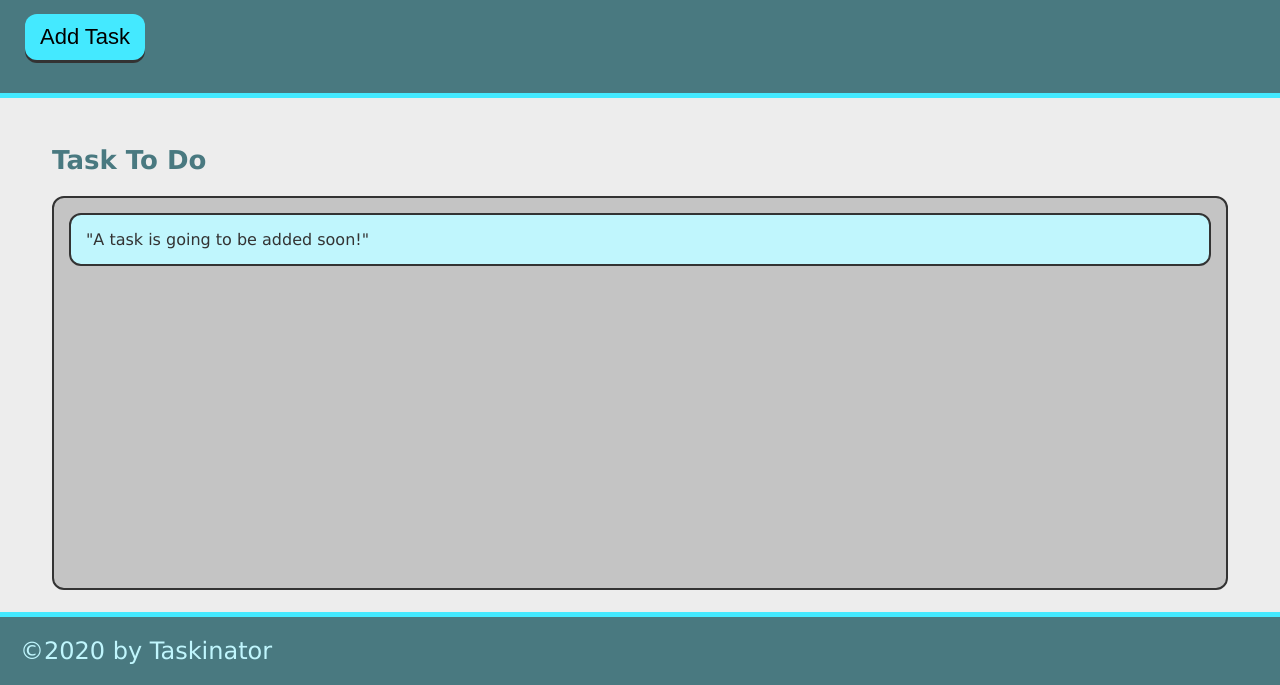
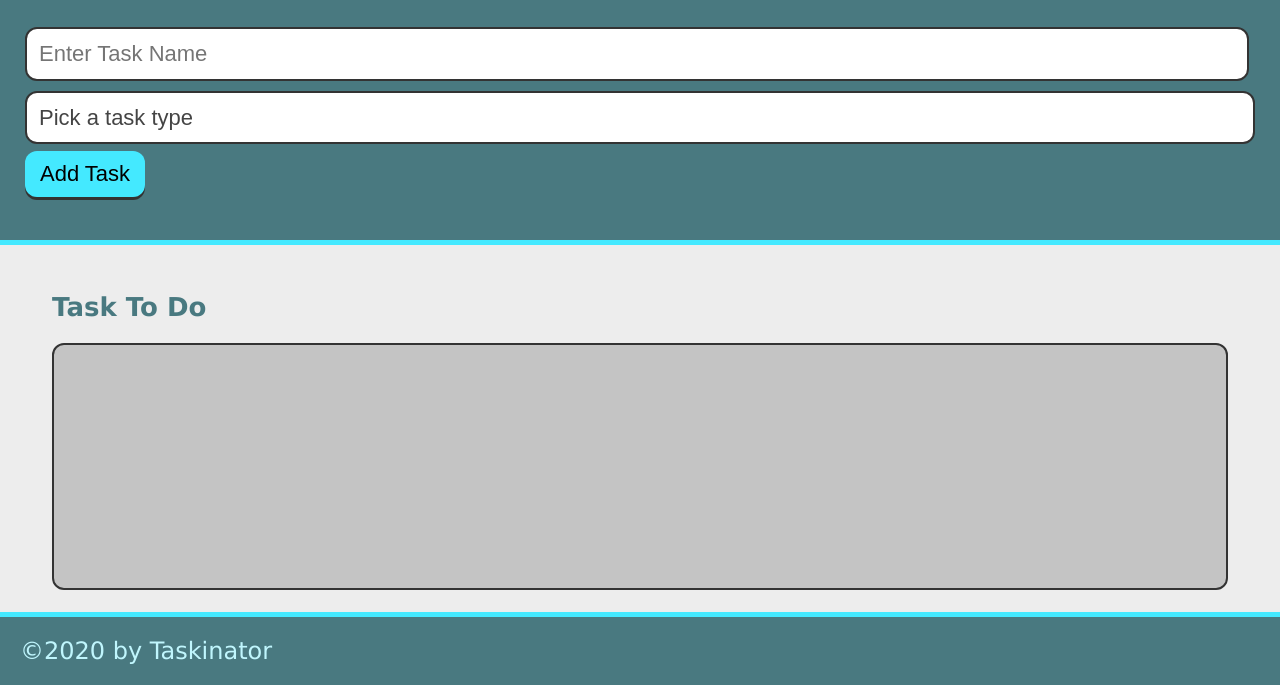
Before and after one commit to GuzmanG2023/Taskinator-Project, a plain HTML site: page index.html in a window 1280 px wide. Shown: the part 115-800 px from the top of the page. Drawn offline with Linux system fonts and the light colour scheme.

Commit message:
adding drop downs

```diff
--- a/index.html
+++ b/index.html
@@ -12,14 +12,26 @@
     <header>
         <h1 class="page-title">Taskinator</h1>
         <p>Click the button below to add a new task!</p>
-        <button class="btn" id="save-task">Add Task</button>
+        <form id="task-form">
+            <div class="form-group">
+                <input type="text" name="task-name" placeholder="Enter Task Name" />
+            </div>
+            <select name="task-type" class="select-dropdown">
+                <option value="" disabled selected>Pick a task type</option>
+                <option value="Print">Print</option>
+                <option value="Web">Web</option>
+                <option value="Mobile">Mobile</option>
+            </select>
+            <div class="form-group">
+                <button class="btn" id="save-task" type="submit">Add Task</button>
+            </div>
+        </form>
     </header>
 
     <main class="page-content">
         <section class="task-list-wrapper">
             <h2 class="list-title">Task To Do</h2>
             <ul class="task-list" id="tasks-to-do">
-                <li class="task-item">"A task is going to be added soon!"</li>
             </ul>
         </section>
     </main>
```
